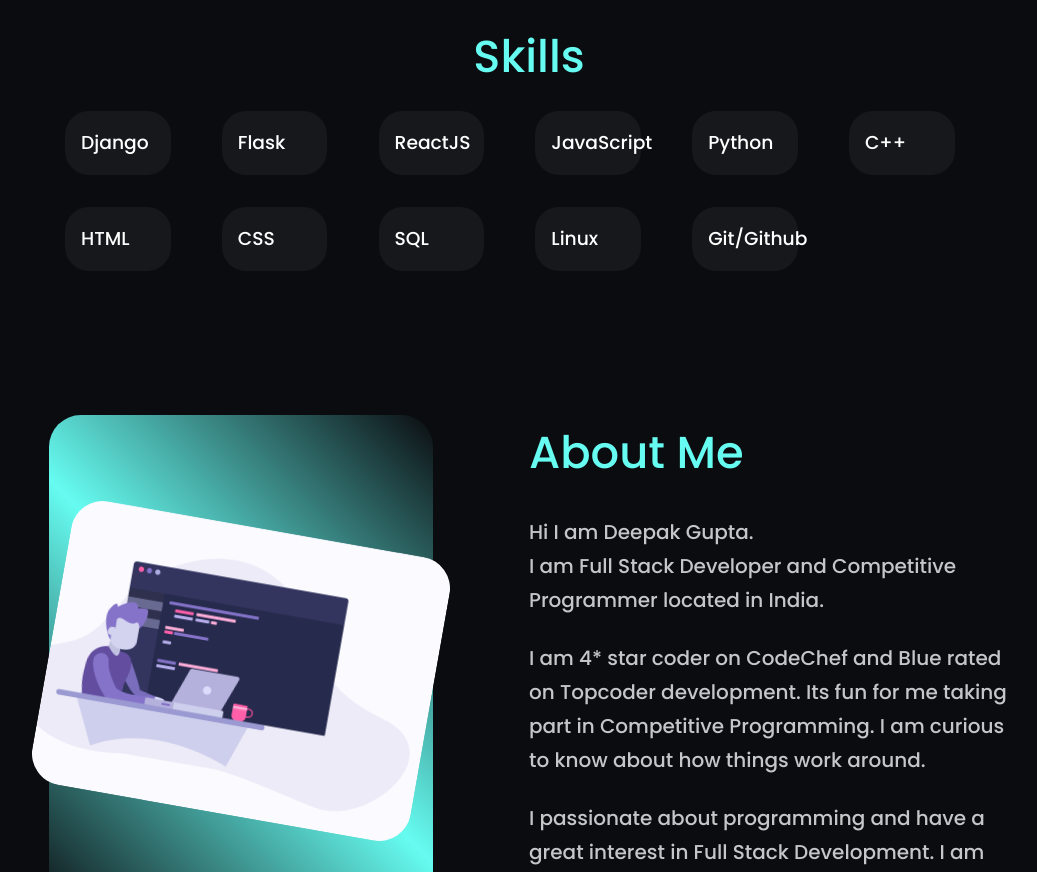
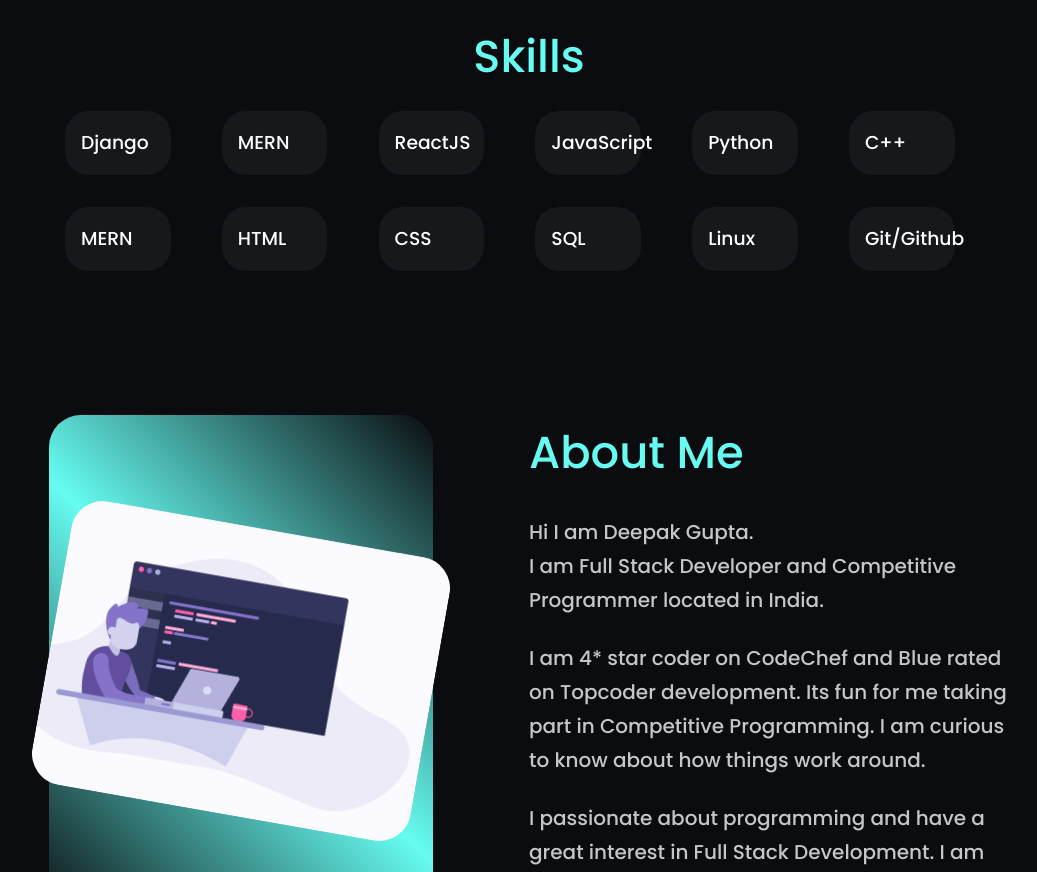
Before and after one commit to deepakrvg/portfolio, a React (Create React App) app: page / in a window 1280 px wide. Shown: the part 2020-2892 px from the top of the page, without its empty margins (111-1148 px from the left). Built offline with nearby package versions, Linux system fonts and the light colour scheme.

Commit message:
Update Skills.js

```diff
--- a/src/components/Skills.js
+++ b/src/components/Skills.js
@@ -9,7 +9,7 @@ const Skills = () => {
                     <h3>Django</h3>
                 </article>
                 <article className="skills-item">
-                    <h3>Flask</h3>
+                    <h3>MERN</h3>
                 </article>
                 <article className="skills-item">
                     <h3>ReactJS</h3>
@@ -22,6 +22,9 @@ const Skills = () => {
                 </article>
                 <article className="skills-item">
                     <h3>C++</h3>
+                </article>
+                <article className="skills-item">
+                    <h3>MERN</h3>
                 </article>
                 <article className="skills-item">
                     <h3>HTML</h3>
```
